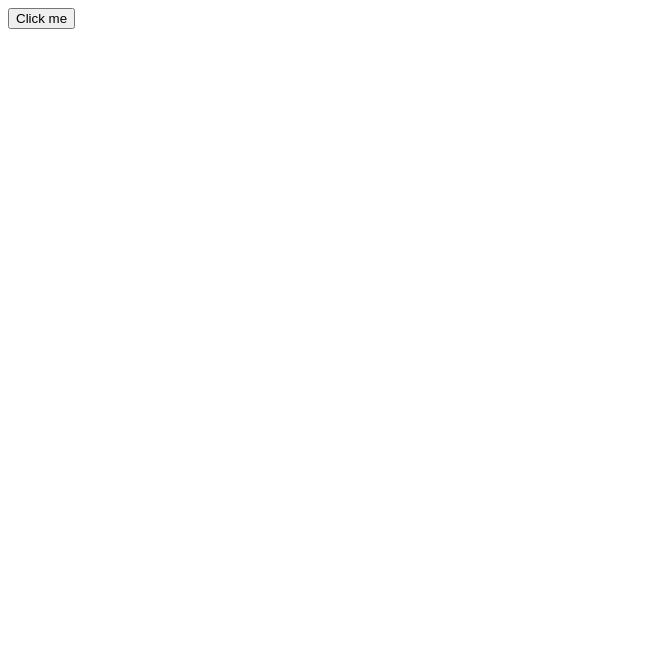
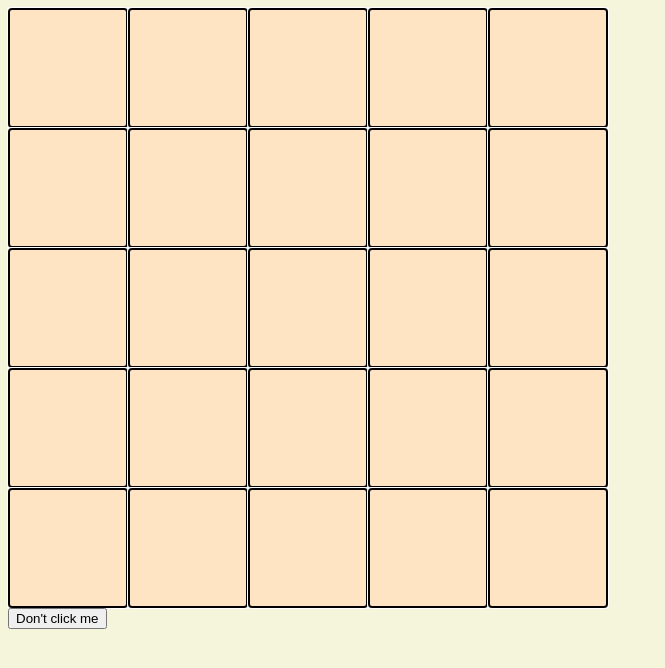
Before and after one commit to Doug-github-thing/snake, a plain HTML site: page index.html in a window 1280 px wide. Shown: the whole page, without its empty margins (0-665 px from the left). Drawn offline with Linux system fonts and the light colour scheme.

Commit message:
added buttons grid with rudementary functionality (you can press them and they display their grid locations)

```diff
--- a/index.html
+++ b/index.html
@@ -8,14 +8,69 @@
     <title>Document</title>
 </head>
 <body>
-    <button onclick="clicked()">Click me</button>
-
+    <button id= 'funButton', onclick="clicked()">Don't click me</button>
     <p id="text"></p>
 
     <script>
+        document.body.onload = makeGrid;
+
+        function makeGrid() {
+            const grid = document.createElement('div');
+            grid.className = 'grid';
+
+            for(i = 1; i < 6; i++) {
+                for(j = 1; j < 6; j++) {
+                    const button = document.createElement('button');
+                    button.className = 'box';
+                    button.id = i + ' ' + j;
+                    button.onclick = function () {
+                        button.innerHTML = button.id;
+                    }
+                    grid.appendChild(button);
+                }
+            }
+
+            const funButton = document.getElementById('funButton');
+            document.body.insertBefore(grid, funButton);
+        }
+
+        function boxClicked(coordinates) {
+            coords = coordinates + ' ';
+            document.getElementById('text').innerHTML = coords;
+        }
+
         function clicked() {
-            document.getElementById("text").innerHTML = "I nub!";
+            document.getElementById('text').innerHTML = 'how coulb';
         }
+
     </script>
+
+    <style>
+        body {
+            /* round */
+            color: #A111A1;
+            background-color: beige;
+        }
+
+        .grid {
+            display: grid;
+            grid-template-columns: repeat(5, 0fr);
+        }
+
+        .box {
+            mask-type: block;
+            outline: auto;
+            width: 15vmin;
+            height: 15vmin;
+            background-color: bisque;
+        }
+
+        .box:hover {
+            background-color: #3c92ae;
+            color: green;
+        }
+    </style>
+
+
 </body>
 </html>
```
